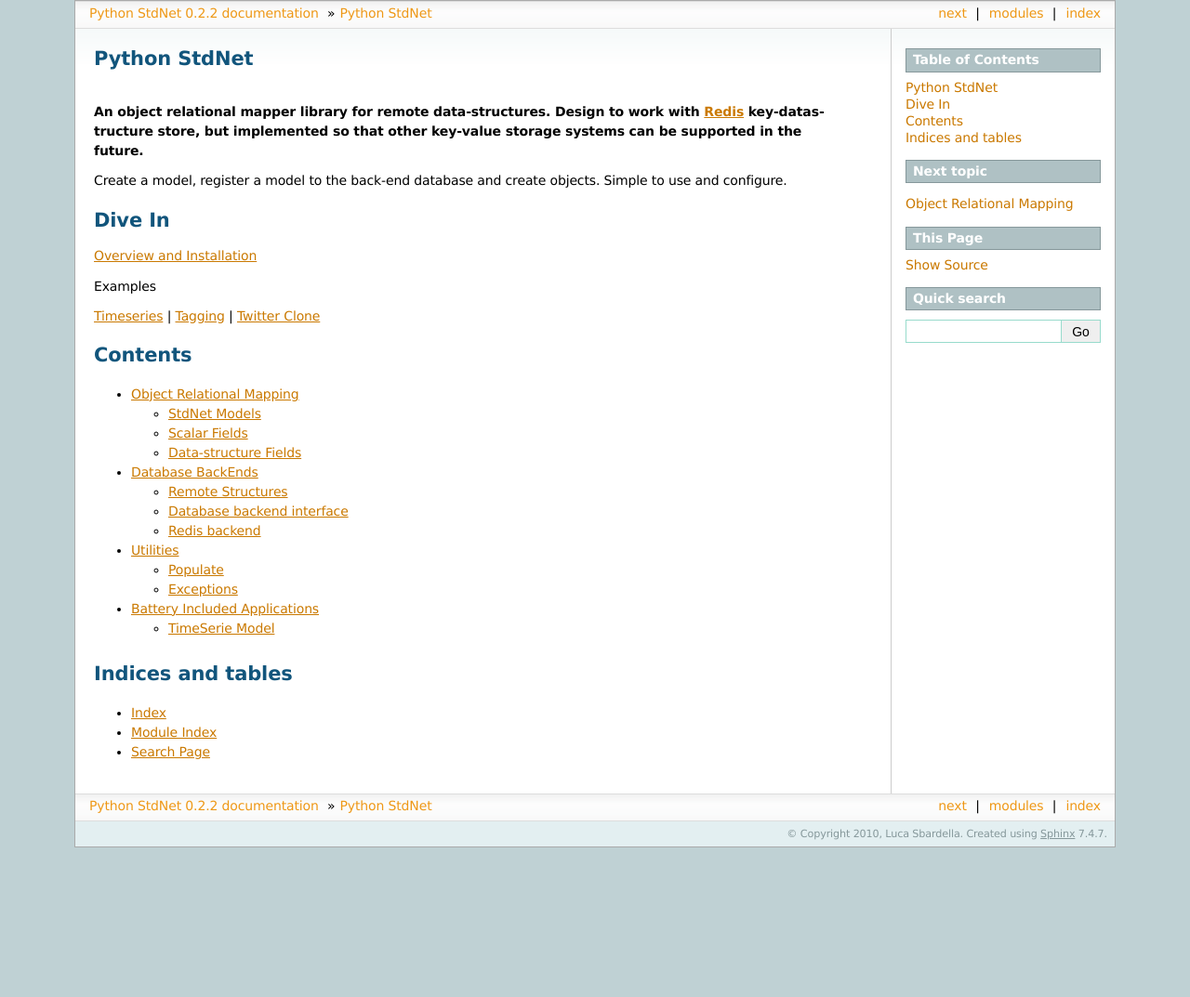
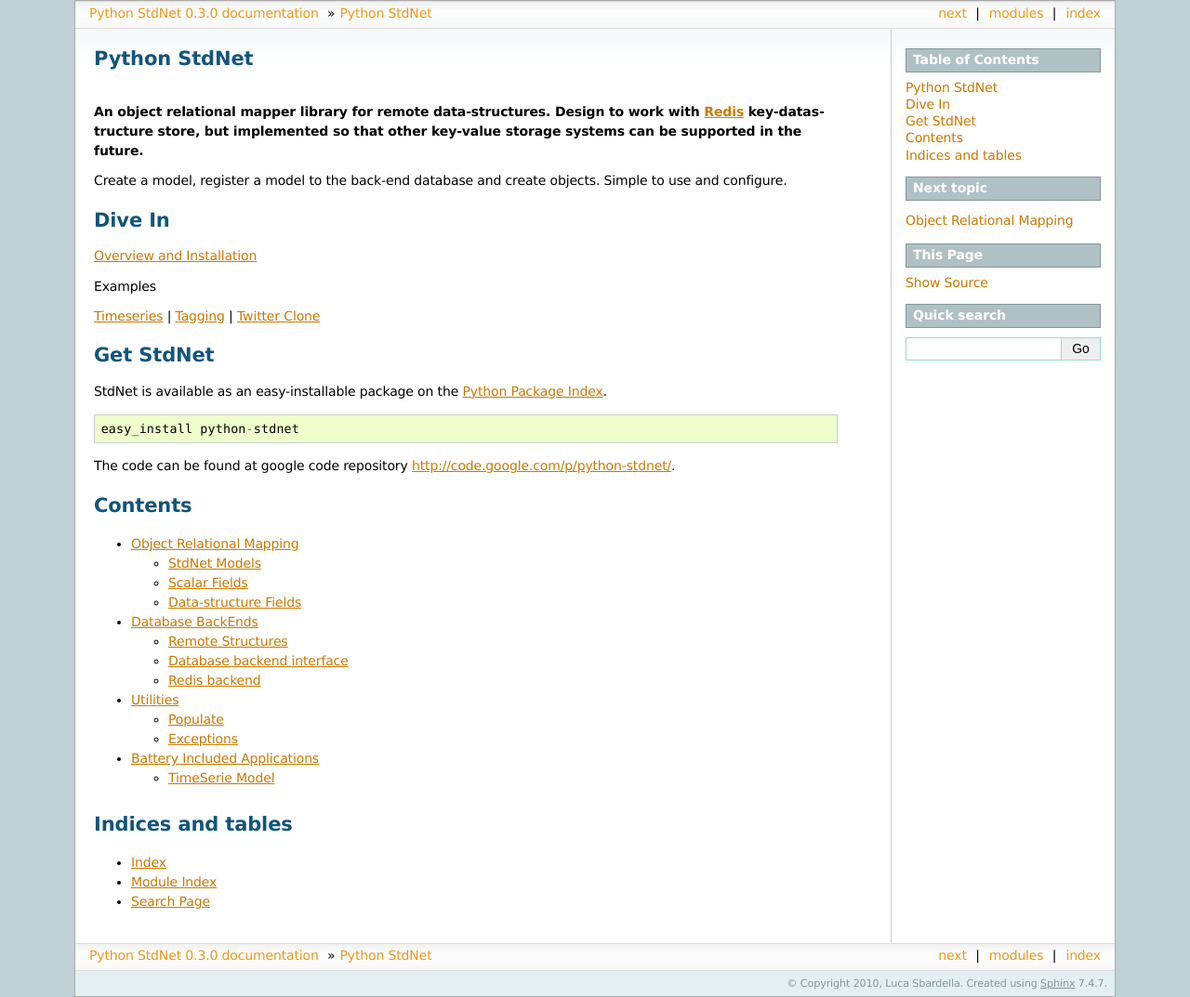
Before and after one commit to TheProjecter/python-stdnet, a Sphinx documentation site: the page built from docs/source/index.rst, in a window 1280 px wide. Shown: the whole page at 93% size. Built offline with Sphinx 7.4.7, drawn with Linux system fonts in a browser that asks for light colours; formulas are drawn with MathJax 3; before the commit the page ends 912 px from its top, so only the background shows below that.

```diff
--- a/docs/source/conf.py
+++ b/docs/source/conf.py
@@ -47,9 +47,9 @@ copyright = u'2010, Luca Sbardella'
 # built documents.
 #
 # The short X.Y version.
-version = '0.2.2'
+version = '0.3.0'
 # The full version, including alpha/beta/rc tags.
-release = '0.2.2'
+release = '0.3.0'
 
 # The language for content autogenerated by Sphinx. Refer to documentation
 # for a list of supported languages.
--- a/docs/source/index.rst
+++ b/docs/source/index.rst
@@ -16,6 +16,15 @@ Examples
 :ref:`Timeseries <intro-example>` | :ref:`Tagging <tag-example>` |
 :ref:`Twitter Clone<twitter-example>`
 
+Get StdNet
+=============
+
+StdNet is available as an easy-installable package on the `Python Package Index <http://pypi.python.org/pypi?:action=display&name=python-stdnet>`_. ::
+
+	easy_install python-stdnet
+
+The code can be found at google code repository http://code.google.com/p/python-stdnet/.
+
 
 .. _contents:
 
@@ -30,6 +39,7 @@ Contents
    utility/index
    contrib/index
 
+
 Indices and tables
 ==================
 
--- a/docs/source/overview.rst
+++ b/docs/source/overview.rst
@@ -60,7 +60,7 @@ launch redis and type::
 __ http://en.wikipedia.org/wiki/Object-relational_mapping
 __ http://www.djangoproject.com/
 __ http://packages.python.org/python-stdnet/
-__
+__ http://pypi.python.org/pypi?:action=display&name=python-stdnet
 __ http://code.google.com/p/redis/
 __ http://github.com/andymccurdy/redis-py
 __ http://couchdb.apache.org/
--- a/setup.py
+++ b/setup.py
@@ -95,7 +95,7 @@ setup(
         cmdclass     = cmdclasses,
         data_files   = data_files,
         classifiers = [
-            'Development Status :: 2 - Pre-Alpha',
+            'Development Status :: 3 - Alpha',
             'Environment :: Plugins',
             'Intended Audience :: Developers',
             'License :: OSI Approved :: BSD License',
--- a/stdnet/__init__.py
+++ b/stdnet/__init__.py
@@ -1,4 +1,4 @@
-VERSION = (0, 2, 2)
+VERSION = (0, 3, 0)
 
 def get_version():
     if len(VERSION) == 3:
```
Also changed, not shown: 1 other file.
